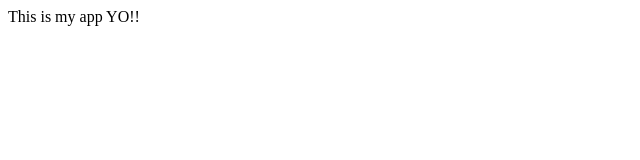
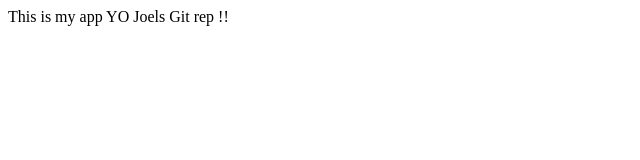
Before and after one commit to Joeldesouza/sampleapptest, a plain HTML site: page index.html in a window 1280 px wide. Shown: the whole page, without its empty margins (0-640 px from the left). Drawn offline with Linux system fonts and the light colour scheme.

Commit message:
changed index.html

```diff
--- a/index.html
+++ b/index.html
@@ -3,7 +3,7 @@
 	<title> my first web page </title>
 	</head>
 	<body>
-	This is my app YO!!
+	This is my app YO Joels Git rep !!
 	<body>
 
 </html>
```
Also changed, not shown: dir 1/app1.js (added), 1 other file.
